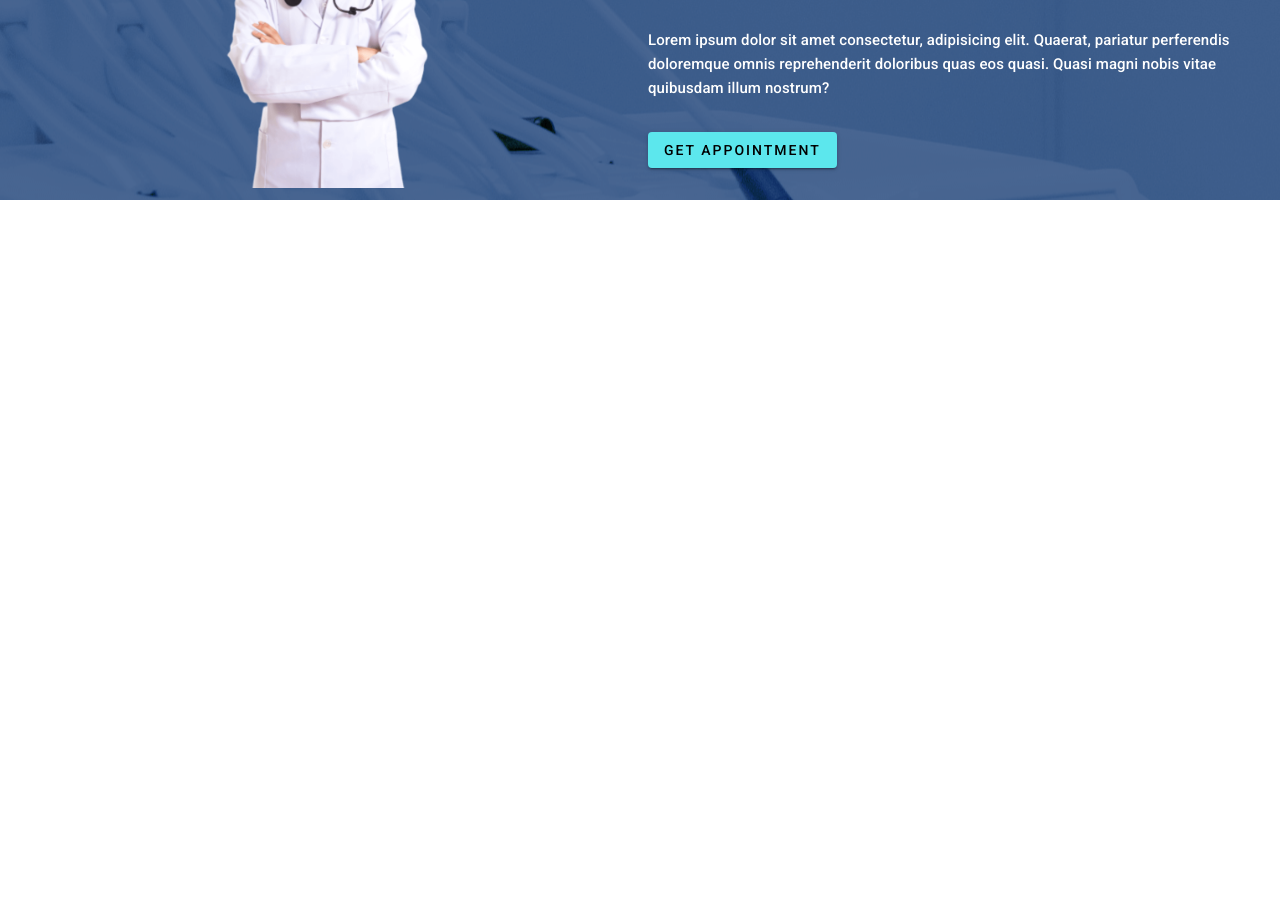
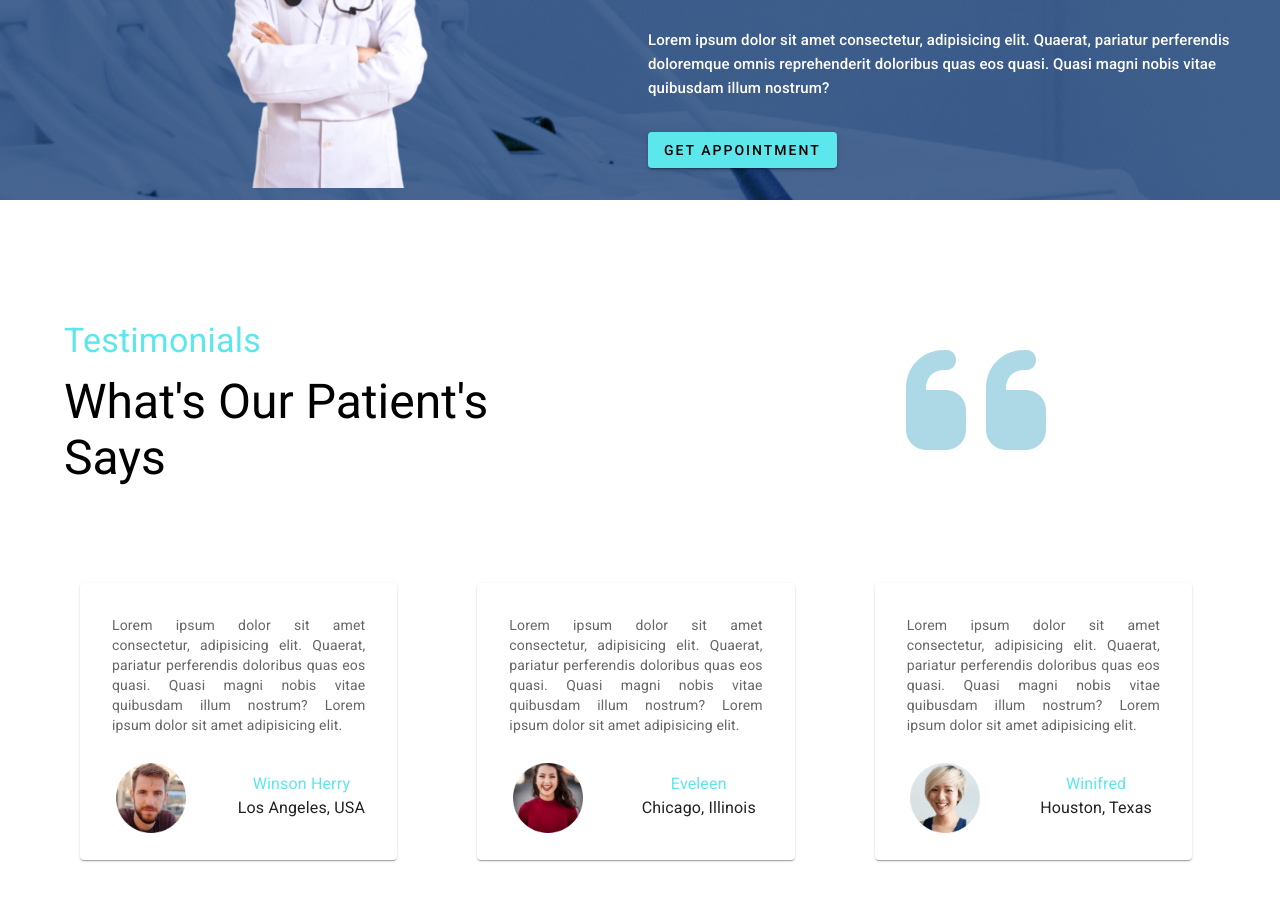
Before and after one commit to devruhul/doctors-portal-client, a React (Create React App) app: page / in a window 1280 px wide. Shown: the part 2260-3160 px from the top of the page. Before the commit the page ends 2460 px from the top, so only its background shows below. Built offline with nearby package versions, Linux system fonts and the light colour scheme.

Commit message:
added testimonials page with mui card

```diff
--- a/src/pages/Home/Home/Home.js
+++ b/src/pages/Home/Home/Home.js
@@ -3,6 +3,7 @@ import Services from '../Services/Services';
 import AppointmentBanner from '../AppointmentBanner/AppointmentBanner';
 import Banner from '../Banner/Banner';
 import Feature from '../Feature/Feature';
+import Reviews from '../Reviews/Reviews';
 
 const Home = () => {
     return (
@@ -11,7 +12,8 @@ const Home = () => {
             <Banner />
             <Services />
             <Feature />
-            <AppointmentBanner/>
+            <AppointmentBanner />
+            <Reviews />
         </div>
     );
 };
--- /dev/null
+++ b/src/pages/Home/Reviews/Review/Review.js
@@ -0,0 +1,36 @@
+import React from 'react';
+import { Container, Grid, Typography, Card, CardContent } from '@mui/material';
+
+const Review = ({ name, city, description, image }) => {
+    return (
+        <Container>
+            <Grid container justifyContent="space-between" alignItems="center" spacing={1} sx={{ mt: 5 }}>
+                <Card sx={{ p:2, mb: 10, maxWidth: 345 }}>
+                    <CardContent>
+                        <Typography sx={{ textAlign: 'justify' }} gutterBottom variant="body2" color="text.secondary">
+                            {description}
+                        </Typography>
+                    </CardContent>
+
+                    <Grid container justifyContent="center" alignItems="center" spacing={2}>
+                        <Grid item xs={12} md={5}>
+                            <img style={{ width: '70px' }} src={image} alt="" />
+                        </Grid>
+                        <Grid item xs={12} md={7} >
+                            <CardContent>
+                                <Typography variant="body1" sx={{ color: '#5CE7ED' }}>
+                                    {name}
+                                </Typography>
+                                <Typography variant="body1">
+                                    {city}
+                                </Typography>
+                            </CardContent>
+                        </Grid>
+                    </Grid>
+                </Card>
+            </Grid >
+        </Container >
+    );
+};
+
+export default Review;
--- a/src/pages/Home/Reviews/Reviews.js
+++ b/src/pages/Home/Reviews/Reviews.js
@@ -1,10 +1,59 @@
 import React from 'react';
+import { Grid, Typography, Container } from '@mui/material';
+import firstImg from '../../../images/people-1.png';
+import secondImg from '../../../images/people-2.png';
+import thirdImg from '../../../images/people-3.png';
+import Review from './Review/Review';
+
+const reviews = [
+    {
+        "id": 1,
+        "name": "Winson Herry",
+        "city": "Los Angeles, USA",
+        "description": " Lorem ipsum dolor sit amet consectetur, adipisicing elit. Quaerat, pariatur perferendis doloribus quas eos quasi. Quasi magni nobis vitae quibusdam illum nostrum? Lorem ipsum dolor sit amet adipisicing elit.",
+        "image": firstImg
+    },
+    {
+        "id": 2,
+        "name": "Eveleen",
+        "city": "Chicago, Illinois",
+        "description": " Lorem ipsum dolor sit amet consectetur, adipisicing elit. Quaerat, pariatur perferendis doloribus quas eos quasi. Quasi magni nobis vitae quibusdam illum nostrum? Lorem ipsum dolor sit amet adipisicing elit.",
+        "image": secondImg
+    },
+    {
+        "id": 3,
+        "name": "Winifred",
+        "city": "Houston, Texas",
+        "description": " Lorem ipsum dolor sit amet consectetur, adipisicing elit. Quaerat, pariatur perferendis doloribus quas eos quasi. Quasi magni nobis vitae quibusdam illum nostrum? Lorem ipsum dolor sit amet adipisicing elit.",
+        "image": thirdImg
+    }]
 
 const Reviews = () => {
     return (
-        <div>
-            <h2>Reviews</h2>
-        </div>
+        // Testomonial page
+        <Container sx={{ mt: 15 }}>
+            <Grid container spacing={24}>
+                <Grid item xs={12} md={6} sx={{ textAlign: 'left', mb: 5 }} >
+                    <Typography variant="h4" gutterBottom sx={{ color: '#5CE7ED', }}>
+                        Testimonials
+                    </Typography>
+                    <Typography variant="h3" gutterBottom>
+                        What's Our Patient's <br /> Says
+                    </Typography>
+                </Grid>
+                <Grid item xs={12} md={6}>
+                    <i className="fa-solid fa-quote-left fa-10x" style={{ color: 'lightblue' }}></i>
+                </Grid>
+            </Grid>
+
+            <Grid container spacing={5}>
+                {reviews.map(review => (
+                    <Grid item xs={12} md={4} sm={6}>
+                        <Review {...review} />
+                    </Grid>
+                ))}
+            </Grid>
+        </Container>
     );
 };
 
```
